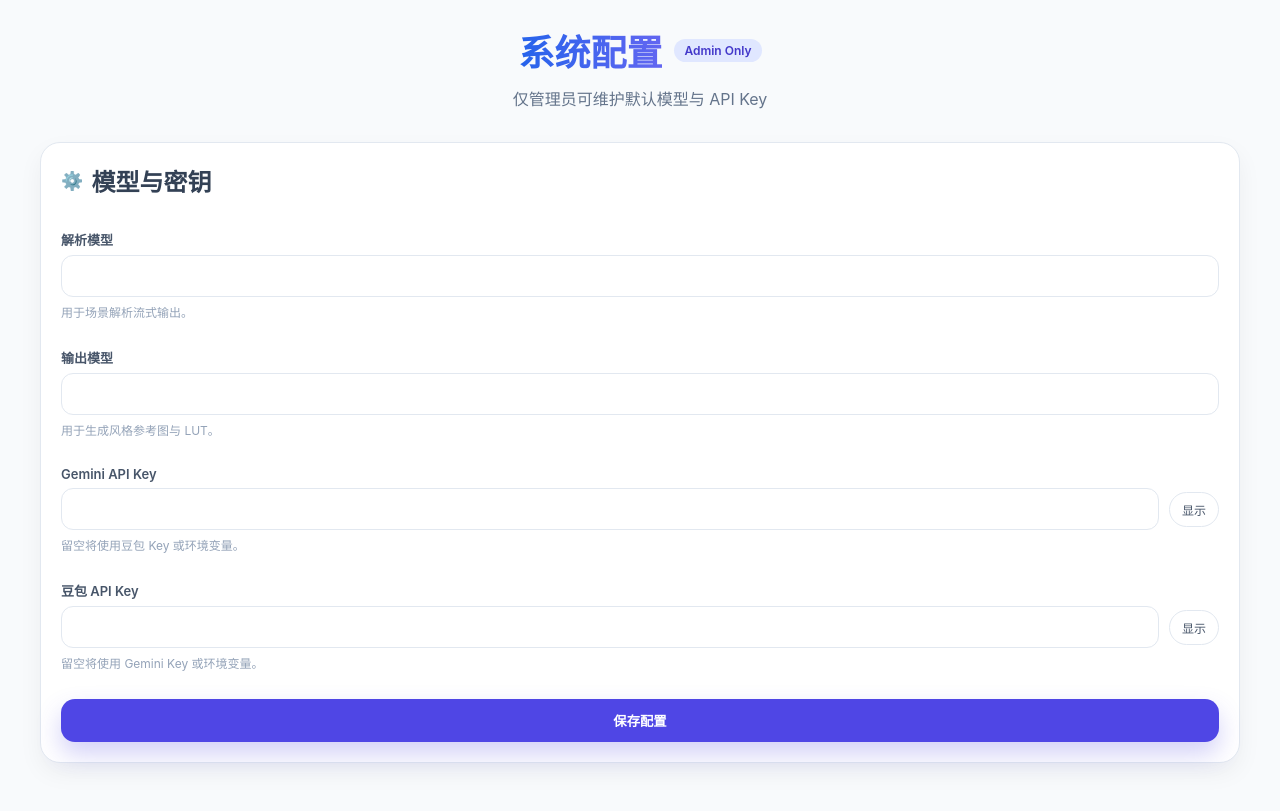
After one commit to Degree-21/ai-lut, a Flask app: template templates/admin_config.html in a window 1280 px wide. The commit adds this page. Run offline with Flask 3, Linux system fonts and the light colour scheme; the template is opened without the code that fills it, so the values that code supplies are empty; parts of the project's set-up code (start-up, migrations or seed data) failed here and were passed over.

Commit message:
feat: add

```diff
--- a/main.py
+++ b/main.py
@@ -31,7 +31,7 @@ from flask import (
 from openai import OpenAI
 from werkzeug.security import check_password_hash, generate_password_hash
 
-from config import load_settings
+from config import load_settings, save_settings
 from user_store import (
     UserExistsError,
     count_users,
@@ -182,6 +182,13 @@ def ensure_admin_user(database_url: str, username: str, password: str) -> None:
     if existing:
         return
     create_user(database_url, username, generate_password_hash(password))
+
+
+def is_admin_user(settings: Dict[str, object], username: str | None) -> bool:
+    admin_username = str(settings.get("admin_username", "")).strip()
+    if not admin_username or not username:
+        return False
+    return username == admin_username
 
 def load_config() -> AppConfig:
     settings = load_settings()
@@ -848,12 +855,56 @@ def create_app() -> Flask:
     @login_required
     def index():
         settings = load_settings()
+        is_admin = is_admin_user(settings, session.get("username"))
         return render_template(
             "index.html",
+            api_key=str(settings.get("api_key", "")) if is_admin else "",
+            doubao_api_key=str(settings.get("doubao_api_key", "")),
+            analysis_model=str(settings.get("analysis_model", "gemini-1.5-flash")),
+            image_model=str(settings.get("image_model", "gemini-1.5-flash")),
+            current_user=session.get("username"),
+            is_admin=is_admin,
+        )
+
+    @app.route("/admin/config", methods=["GET", "POST"])
+    @login_required
+    def admin_config():
+        settings = load_settings()
+        if not is_admin_user(settings, session.get("username")):
+            return "无权限访问。", 403
+
+        error = None
+        message = None
+        if request.method == "POST":
+            analysis_model = request.form.get("analysis_model", "").strip()
+            image_model = request.form.get("image_model", "").strip()
+            api_key = request.form.get("api_key", "").strip()
+            doubao_api_key = request.form.get("doubao_api_key", "").strip()
+            if not analysis_model:
+                error = "解析模型不能为空。"
+            elif not image_model:
+                error = "输出模型不能为空。"
+            else:
+                save_settings(
+                    {
+                        "analysis_model": analysis_model,
+                        "image_model": image_model,
+                        "api_key": api_key,
+                        "doubao_api_key": doubao_api_key,
+                    }
+                )
+                settings = load_settings()
+                message = "系统配置已保存。"
+
+        return render_template(
+            "admin_config.html",
+            analysis_model=str(settings.get("analysis_model", "")),
+            image_model=str(settings.get("image_model", "")),
             api_key=str(settings.get("api_key", "")),
             doubao_api_key=str(settings.get("doubao_api_key", "")),
-            image_model=str(settings.get("image_model", "gemini-1.5-flash")),
             current_user=session.get("username"),
+            error=error,
+            message=message,
         )
 
     @app.route("/api/generate", methods=["POST"])
--- a/static/styles.css
+++ b/static/styles.css
@@ -687,6 +687,16 @@ body {
   font-weight: 700;
 }
 
+.alert.success {
+  background: #dcfce7;
+  border-color: #bbf7d0;
+  color: #166534;
+}
+
+.alert.success .alert-icon {
+  background: #bbf7d0;
+}
+
 .footer {
   margin-top: 32px;
   padding-top: 24px;
--- /dev/null
+++ b/templates/admin_config.html
@@ -0,0 +1,116 @@
+<!doctype html>
+<html lang="zh-CN">
+  <head>
+    <meta charset="utf-8" />
+    <meta name="viewport" content="width=device-width, initial-scale=1" />
+    <title>系统配置 - 调色灵感专家</title>
+    <link rel="stylesheet" href="{{ url_for('static', filename='styles.css') }}" />
+  </head>
+  <body>
+    <div class="page">
+      <header class="container header">
+        <div class="title">
+          <h1>系统配置</h1>
+          <span class="badge">Admin Only</span>
+        </div>
+        <p class="subtitle">仅管理员可维护默认模型与 API Key</p>
+        {% if current_user %}
+          <div class="header-actions">
+            <span class="user-badge">你好，{{ current_user|e }}</span>
+            <a class="link-button" href="{{ url_for('index') }}">返回首页</a>
+            <a class="link-button" href="{{ url_for('logout') }}">退出</a>
+          </div>
+        {% endif %}
+      </header>
+
+      <main class="container main">
+        {% if error %}
+          <section class="alert">
+            <div class="alert-icon">!</div>
+            <div>
+              <h4>保存失败</h4>
+              <p>{{ error }}</p>
+            </div>
+          </section>
+        {% endif %}
+
+        {% if message %}
+          <section class="alert success">
+            <div class="alert-icon">✓</div>
+            <div>
+              <h4>已保存</h4>
+              <p>{{ message }}</p>
+            </div>
+          </section>
+        {% endif %}
+
+        <section class="card">
+          <div class="card-title">
+            <span class="icon">⚙️</span>
+            <h2>模型与密钥</h2>
+          </div>
+          <form method="post" class="auth-form">
+            <div class="field">
+              <label for="analysis_model">解析模型</label>
+              <input
+                id="analysis_model"
+                name="analysis_model"
+                type="text"
+                class="text-input"
+                value="{{ analysis_model|e }}"
+                required
+              />
+              <p class="field-hint">用于场景解析流式输出。</p>
+            </div>
+
+            <div class="field">
+              <label for="image_model">输出模型</label>
+              <input
+                id="image_model"
+                name="image_model"
+                type="text"
+                class="text-input"
+                value="{{ image_model|e }}"
+                required
+              />
+              <p class="field-hint">用于生成风格参考图与 LUT。</p>
+            </div>
+
+            <div class="field">
+              <label for="api_key">Gemini API Key</label>
+              <div class="input-with-action">
+                <input
+                  id="api_key"
+                  name="api_key"
+                  type="password"
+                  class="text-input"
+                  value="{{ api_key|e }}"
+                />
+                <button class="ghost-button toggle-password" type="button" data-target="api_key">显示</button>
+              </div>
+              <p class="field-hint">留空将使用豆包 Key 或环境变量。</p>
+            </div>
+
+            <div class="field">
+              <label for="doubao_api_key">豆包 API Key</label>
+              <div class="input-with-action">
+                <input
+                  id="doubao_api_key"
+                  name="doubao_api_key"
+                  type="password"
+                  class="text-input"
+                  value="{{ doubao_api_key|e }}"
+                />
+                <button class="ghost-button toggle-password" type="button" data-target="doubao_api_key">显示</button>
+              </div>
+              <p class="field-hint">留空将使用 Gemini Key 或环境变量。</p>
+            </div>
+
+            <button class="primary-button" type="submit">保存配置</button>
+          </form>
+        </section>
+      </main>
+    </div>
+    <script src="{{ url_for('static', filename='auth.js') }}"></script>
+  </body>
+</html>
```
Also changed, not shown: config.py (+14 -0 lines), static/app.js (+22 -4 lines), templates/index.html (+6 -5 lines), README.md (added).
